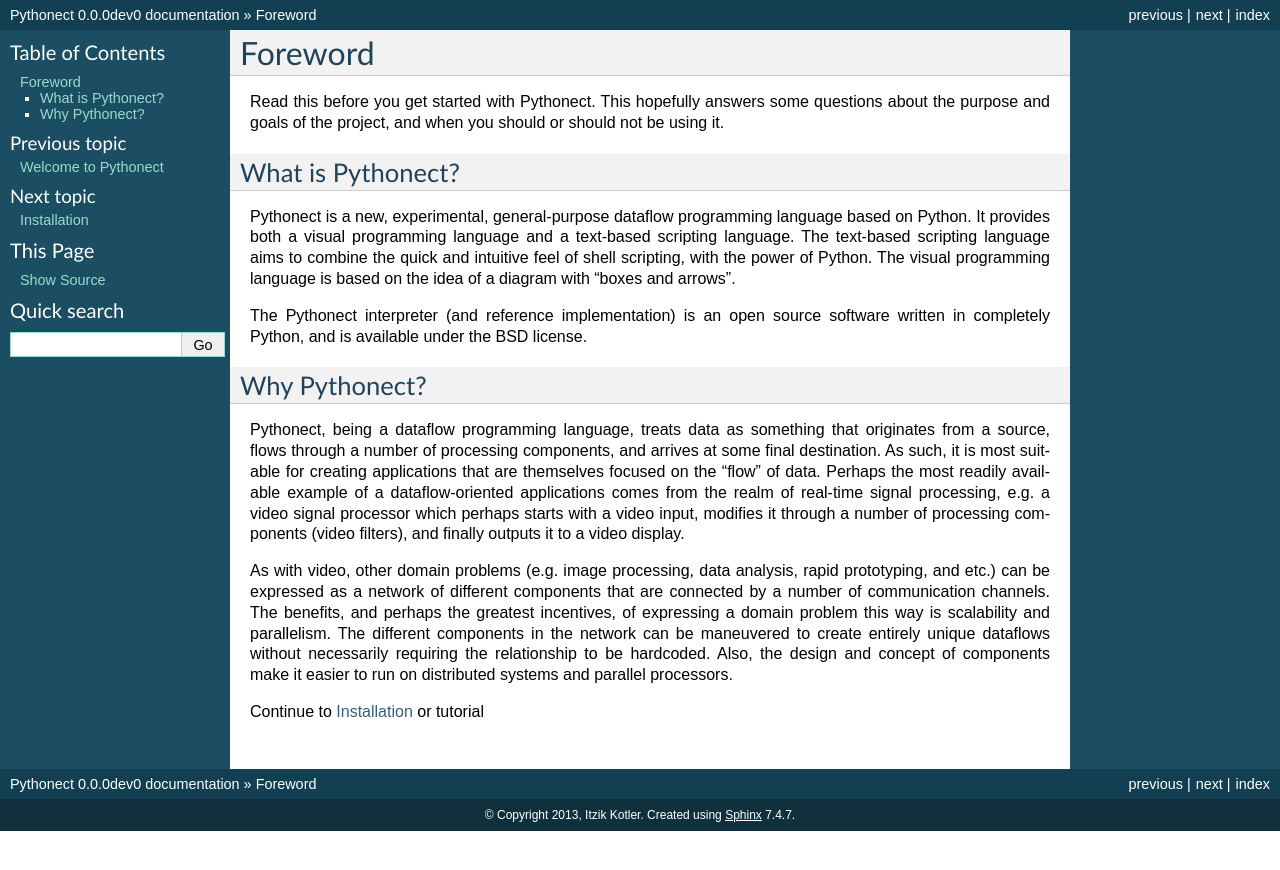
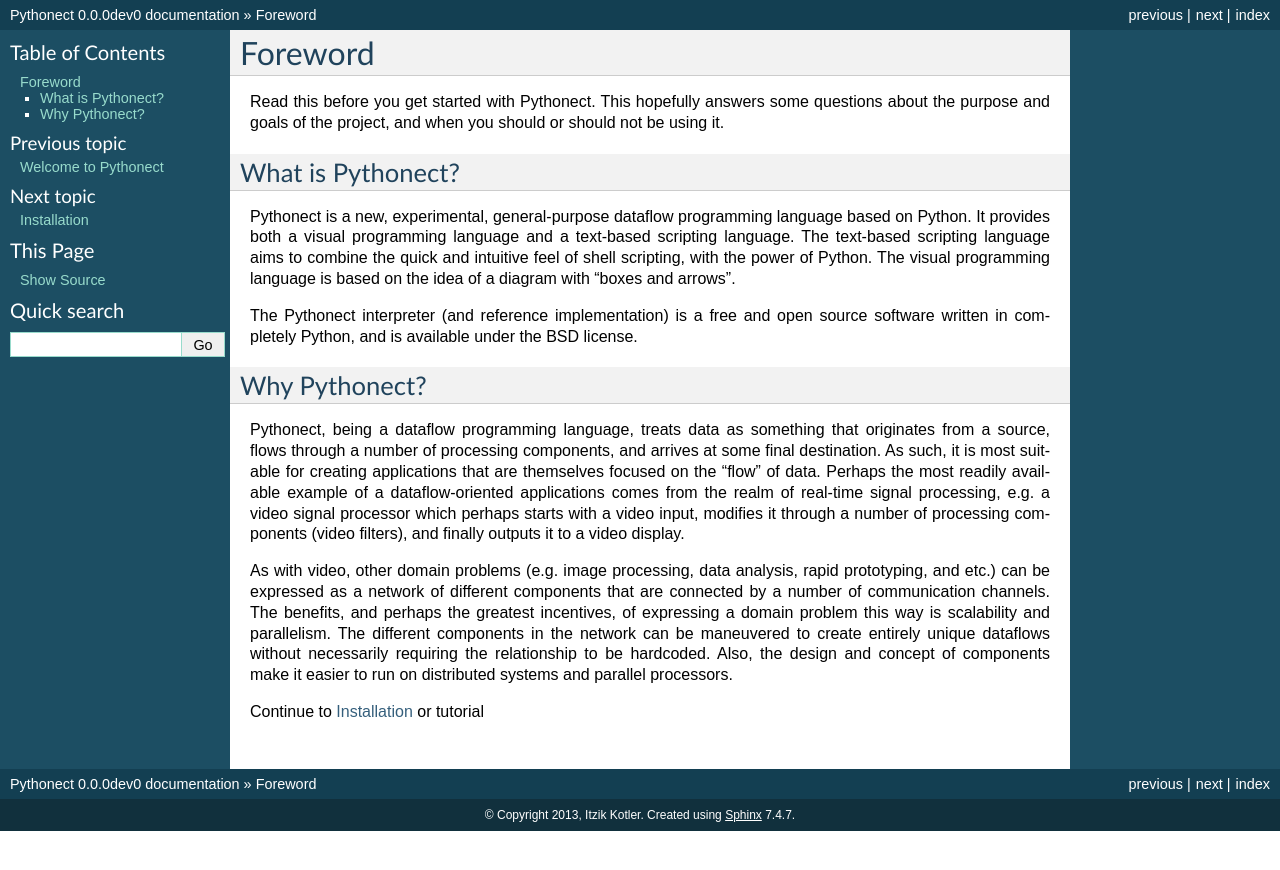
Before and after one commit to ikotler/pythonect, a Sphinx documentation site: the page built from doc/foreword.rst, in a window 1280 px wide. Shown: the top 870 px of the page. Built offline with Sphinx 7.4.7, drawn with Linux system fonts in a browser that asks for light colours; pages that are not in the unit, such as notebooks, are missing from menus; the version number is read from the project's files by our own code.

Commit message:
Minor text change

```diff
--- a/doc/foreword.rst
+++ b/doc/foreword.rst
@@ -15,8 +15,9 @@ combine the quick and intuitive feel of shell scripting, with the power of
 Python. The visual programming language is based on the idea of a diagram with
 "boxes and arrows".
 
-The Pythonect interpreter (and reference implementation) is an open source
-software written in completely Python, and is available under the BSD license.
+The Pythonect interpreter (and reference implementation) is a free and open
+source software written in completely Python, and is available under the BSD
+license.
 
 Why Pythonect?
 --------------
```
